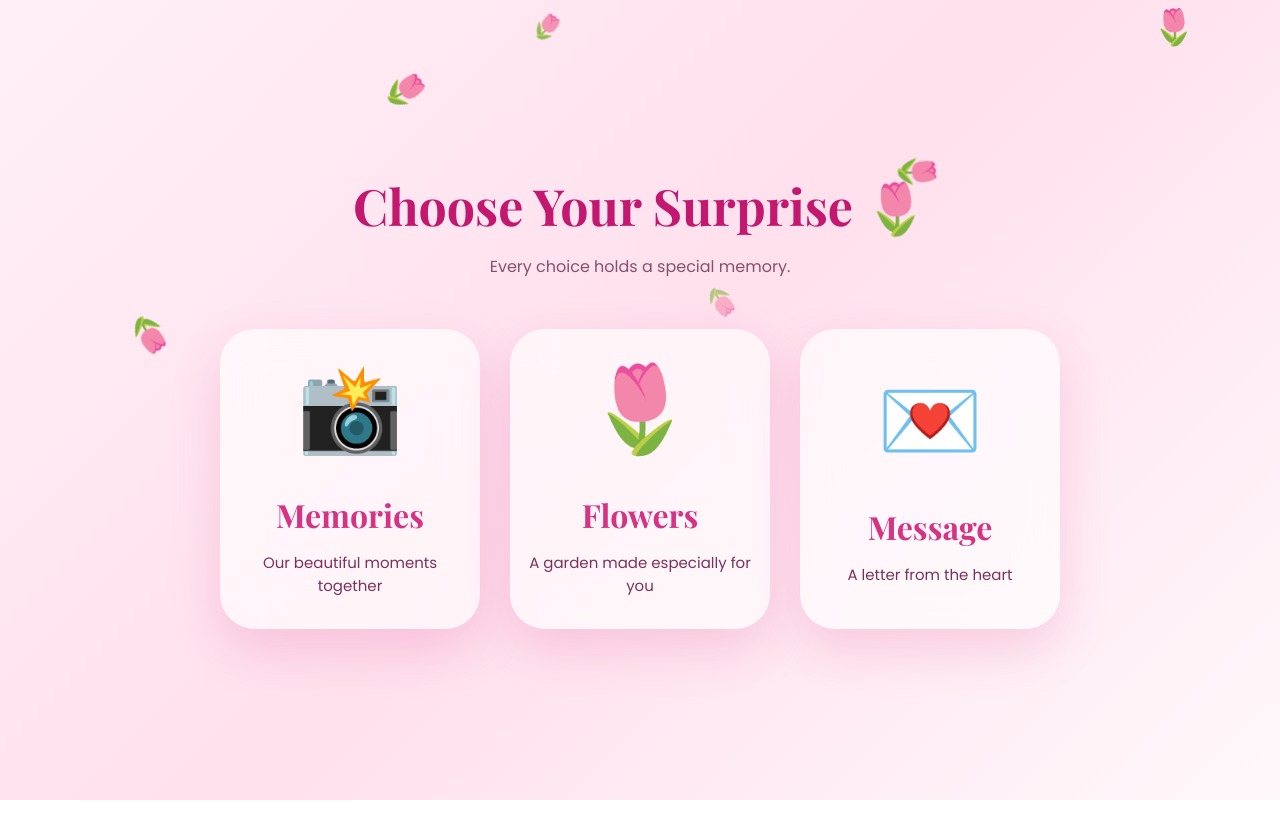
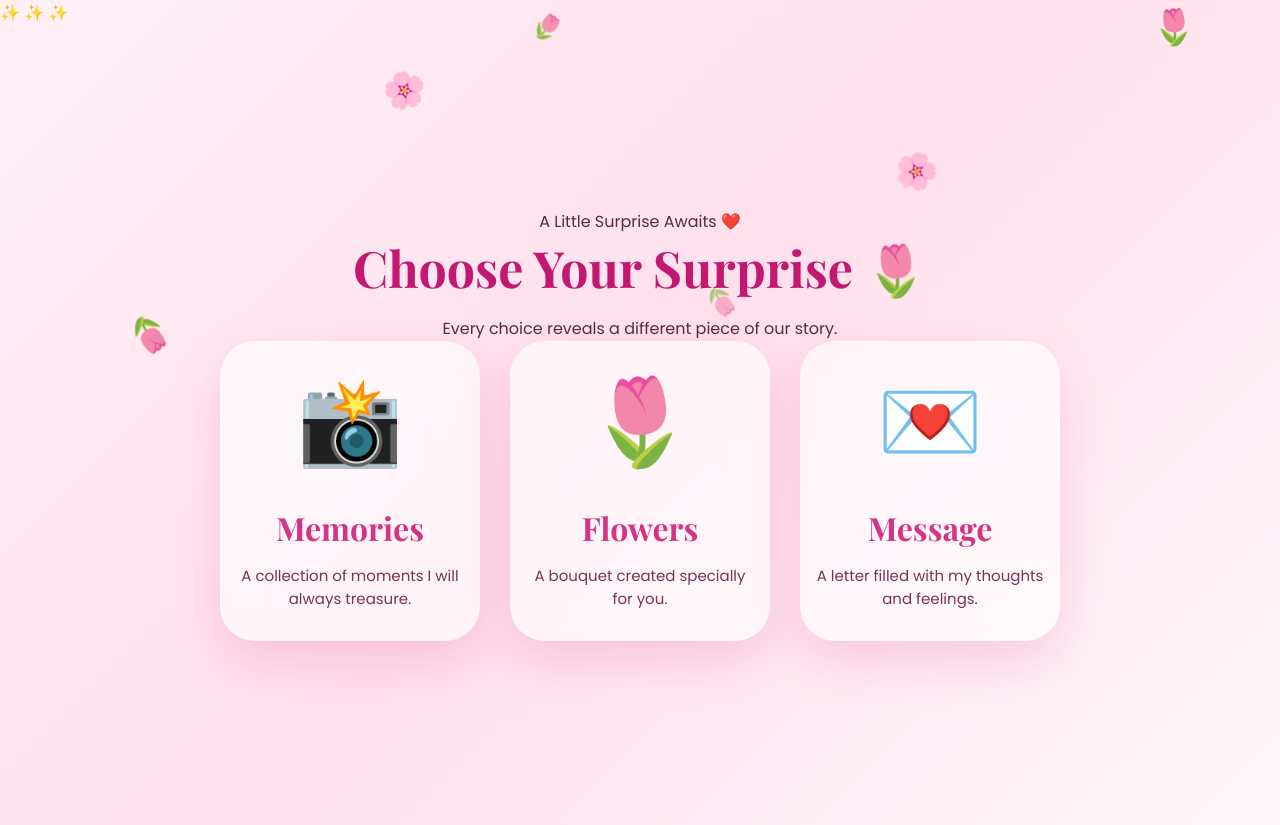
Before and after one commit to christopherbenedictramos-ui/Ben-yana, a plain HTML site: page choose.html in a window 1280 px wide. Before the commit the page ends 800 px from the top, so only its background shows below. Drawn offline with nearby package versions, Linux system fonts and the light colour scheme.

Commit message:
Update choose.html

```diff
--- a/choose.html
+++ b/choose.html
@@ -1,8 +1,11 @@
 <!DOCTYPE html>
 <html lang="en">
 
+
 <head>
+
 <meta name="theme-color" content="#ffd6e7">
+
 <meta charset="UTF-8">
 
 <meta name="viewport" content="width=device-width, initial-scale=1.0">
@@ -23,29 +26,41 @@ Choose Your Surprise 🌷
 
 
 
+
 <body class="choice-page">
 
 
 
 
 
-<!-- ============================
-     FLOATING FLOWERS
-============================= -->
+<!-- =====================================
+     BACKGROUND DECORATIONS
+===================================== -->
+
+
+<div class="background-layer">
 
 
 <div class="floating-flowers">
 
-
+<span>🌷</span>
+<span>🌸</span>
+<span>🌷</span>
+<span>🌸</span>
 <span>🌷</span>
 
-<span>🌷</span>
+</div>
 
-<span>🌷</span>
 
-<span>🌷</span>
 
-<span>🌷</span>
+<div class="sparkle-container">
+
+<span>✨</span>
+<span>✨</span>
+<span>✨</span>
+
+</div>
+
 
 
 </div>
@@ -55,16 +70,31 @@ Choose Your Surprise 🌷
 
 
 
-<!-- ============================
-     CHOICE SECTION
-============================= -->
+
+
+<!-- =====================================
+     MAIN CHOICE EXPERIENCE
+===================================== -->
 
 
 <main class="choice-screen">
 
 
 
-<div class="choice-content">
+<section class="choice-content">
+
+
+
+
+
+<header class="choice-header">
+
+
+<p class="choice-small-title">
+
+A Little Surprise Awaits ❤️
+
+</p>
 
 
 
@@ -78,14 +108,24 @@ Choose Your Surprise 🌷
 
 <p>
 
-Every choice holds a special memory.
+Every choice reveals a different piece of our story.
 
 </p>
 
 
 
+</header>
 
 
+
+
+
+
+
+
+<!-- =====================================
+     SURPRISE OPTIONS
+===================================== -->
 
 
 <div class="choice-container">
@@ -94,12 +134,14 @@ Every choice holds a special memory.
 
 
 
-<!-- ============================
-     MEMORIES
-============================= -->
+<!-- MEMORY CARD -->
 
 
-<a href="memories.html" class="choice-card">
+<a
+href="memories.html"
+class="choice-card"
+aria-label="Open memories section"
+>
 
 
 <div class="choice-icon">
@@ -110,6 +152,9 @@ Every choice holds a special memory.
 
 
 
+<div class="choice-info">
+
+
 <h2>
 
 Memories
@@ -117,12 +162,14 @@ Memories
 </h2>
 
 
-
 <p>
 
-Our beautiful moments together
+A collection of moments I will always treasure.
 
 </p>
+
+
+</div>
 
 
 </a>
@@ -134,13 +181,14 @@ Our beautiful moments together
 
 
 
-
-<!-- ============================
-     FLOWERS
-============================= -->
+<!-- FLOWER CARD -->
 
 
-<a href="flowers.html" class="choice-card">
+<a
+href="flowers.html"
+class="choice-card"
+aria-label="Open flowers section"
+>
 
 
 <div class="choice-icon">
@@ -151,6 +199,9 @@ Our beautiful moments together
 
 
 
+<div class="choice-info">
+
+
 <h2>
 
 Flowers
@@ -158,12 +209,14 @@ Flowers
 </h2>
 
 
-
 <p>
 
-A garden made especially for you
+A bouquet created specially for you.
 
 </p>
+
+
+</div>
 
 
 </a>
@@ -175,13 +228,14 @@ A garden made especially for you
 
 
 
-
-<!-- ============================
-     MESSAGE
-============================= -->
+<!-- MESSAGE CARD -->
 
 
-<a href="message.html" class="choice-card">
+<a
+href="message.html"
+class="choice-card"
+aria-label="Open message section"
+>
 
 
 <div class="choice-icon">
@@ -192,6 +246,9 @@ A garden made especially for you
 
 
 
+<div class="choice-info">
+
+
 <h2>
 
 Message
@@ -199,15 +256,18 @@ Message
 </h2>
 
 
-
 <p>
 
-A letter from the heart
+A letter filled with my thoughts and feelings.
 
 </p>
 
 
+</div>
+
+
 </a>
+
 
 
 
@@ -219,10 +279,14 @@ A letter from the heart
 
 
 
-</div>
+
+
+</section>
+
 
 
 </main>
+
 
 
 
@@ -233,4 +297,5 @@ A letter from the heart
 
 </body>
 
+
 </html>
```
